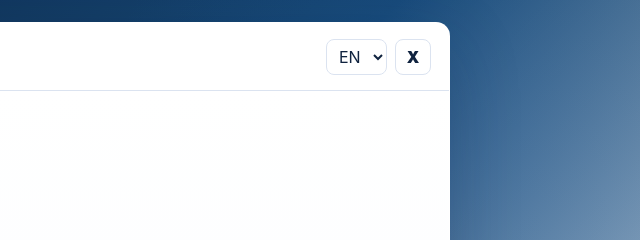
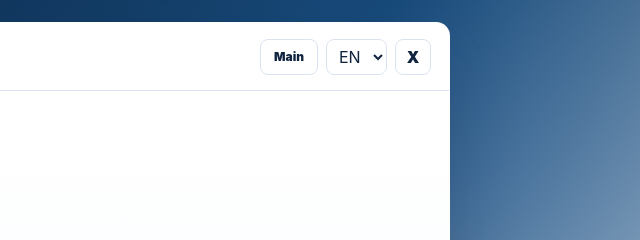
Before and after one commit to Seon-K/ai-chatbot, a website: page ai/index.html in a window 1280 px wide. Both pictures are taken after a click on the button "Open AI Chatbot". Shown: the top 240 px of the page, 640-1280 px from the left. Drawn offline with Linux system fonts and the light colour scheme.

Commit message:
feat: 챗봇 화면에 메인 이동 버튼 추가

```diff
--- a/ai/index.html
+++ b/ai/index.html
@@ -17,7 +17,7 @@
   </main>
   <section class="chat-stage is-hidden" id="chatStage">
     <section class="chatbot">
-      <header class="chatbot-header"><div class="brand-row"><span class="brand-mark">F</span><div><strong>Festrips AI Assistant</strong><span><i></i> AI Gateway Mode</span></div></div><div class="header-actions"><select id="languageSelect"><option value="en">EN</option><option value="ko">KO</option><option value="tl">TL</option></select><button id="closeChat" class="icon-button" type="button">X</button></div></header>
+      <header class="chatbot-header"><div class="brand-row"><span class="brand-mark">F</span><div><strong>Festrips AI Assistant</strong><span><i></i> AI Gateway Mode</span></div></div><div class="header-actions"><a class="home-link" href="../">Main</a><select id="languageSelect"><option value="en">EN</option><option value="ko">KO</option><option value="tl">TL</option></select><button id="closeChat" class="icon-button" type="button">X</button></div></header>
       <div class="chatbot-body" id="chatBody"><div class="empty-state" id="emptyState"><span class="empty-mark">F</span><h2>Ask Festrips anything</h2><p>Type naturally. The AI answers from the approved Festrips knowledge base.</p><div class="starter-grid" id="starterGrid"><button data-example="Can I refund my flight booking?">Refund rules</button><button data-example="Is my hotel booking confirmed immediately?">Hotel confirmation</button><button data-example="I need help with booking FT-12345">Existing booking</button><button data-example="How do tour package deposits work?">Tour deposits</button></div></div></div>
       <footer class="chatbot-footer"><div class="case-strip is-hidden" id="caseStrip"><span id="caseIntent">Mode: AI</span><span id="caseBooking">Booking: Not provided</span><span id="caseStatus">Status: AI response</span></div><form class="composer" id="messageForm"><input id="messageInput" autocomplete="off" placeholder="Ask a Festrips question..."><button type="submit">Send</button></form></footer>
     </section>
--- a/ai/styles.css
+++ b/ai/styles.css
@@ -161,6 +161,7 @@ button {
 }
 
 .header-actions select,
+.home-link,
 .icon-button {
   height: 36px;
   border: 1px solid var(--line);
@@ -171,6 +172,16 @@ button {
 
 .header-actions select {
   padding: 0 8px;
+}
+
+.home-link {
+  display: inline-grid;
+  place-items: center;
+  min-width: 58px;
+  padding: 0 10px;
+  text-decoration: none;
+  font-size: 12px;
+  font-weight: 900;
 }
 
 .icon-button {
--- a/button/styles.css
+++ b/button/styles.css
@@ -161,6 +161,7 @@ button {
 }
 
 .header-actions select,
+.home-link,
 .icon-button {
   height: 36px;
   border: 1px solid var(--line);
@@ -171,6 +172,16 @@ button {
 
 .header-actions select {
   padding: 0 8px;
+}
+
+.home-link {
+  display: inline-grid;
+  place-items: center;
+  min-width: 58px;
+  padding: 0 10px;
+  text-decoration: none;
+  font-size: 12px;
+  font-weight: 900;
 }
 
 .icon-button {
```
Also changed, not shown: button/index.html (+1 -1 lines).
